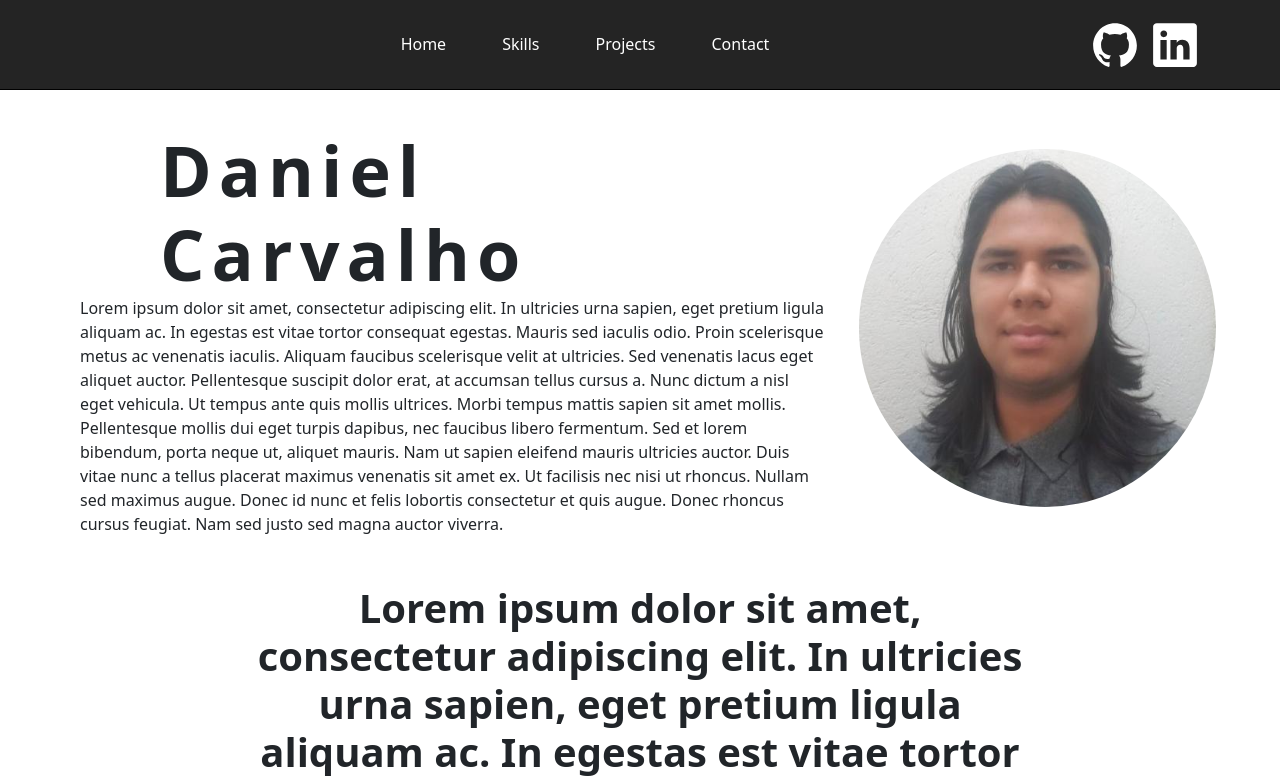
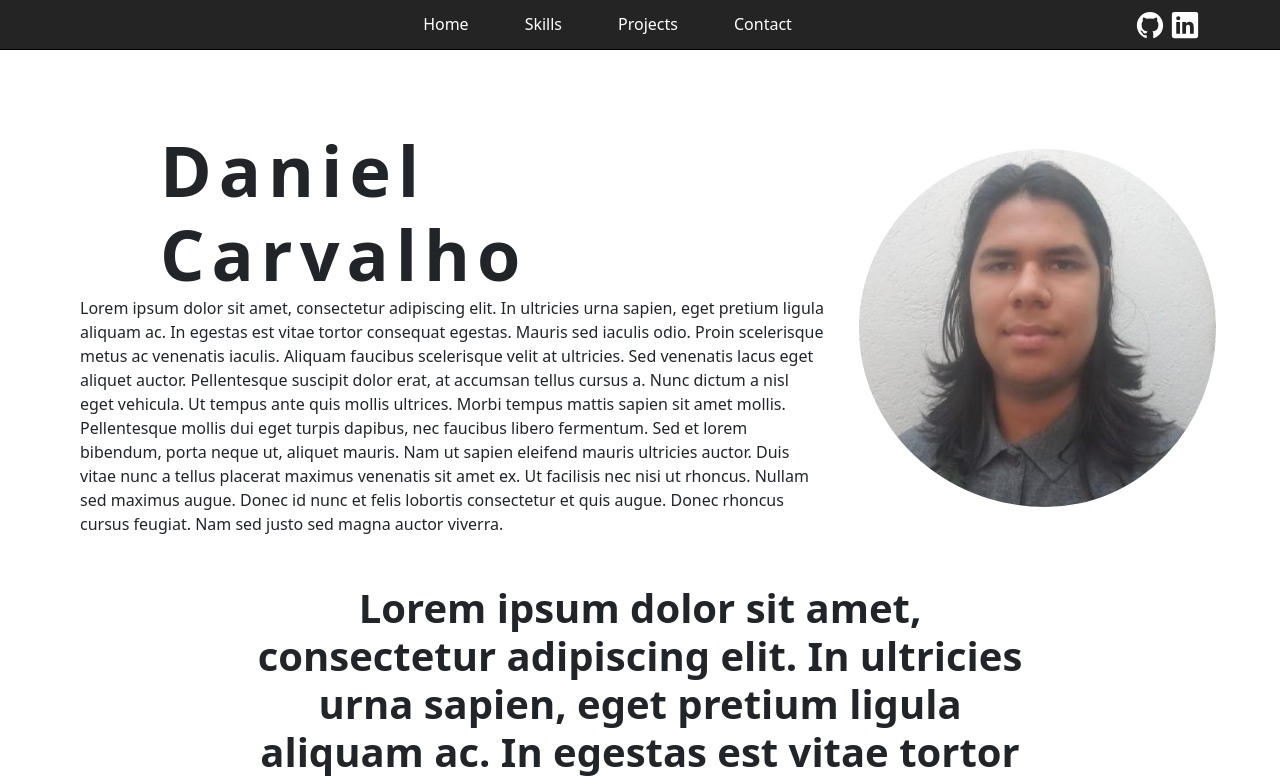
Before and after one commit to Danielhfc/Danielhfc.github.io, a React (Vite) app: page / in a window 1280 px wide. Shown: the top 783 px of the page. Built offline with nearby package versions, Linux system fonts and the light colour scheme.

Commit message:
Ajuste na altura do header

```diff
--- a/src/Components/Header.tsx
+++ b/src/Components/Header.tsx
@@ -28,7 +28,7 @@ function Header() {
 
 
 
-        <div className='flex items-center fixed w-full justify-between border-b-[1px] border-black bg-[#242424] h-[90px]'>
+        <div className='flex items-center fixed w-full justify-between border-b-[1px] border-black bg-[#242424] h-[50px]'>
 
 
             <div className='hidden md:flex gap-14 m-auto pl-20'>
@@ -39,7 +39,7 @@ function Header() {
                 )}
             </div>
 
-            <div className="w-[110px] flex justify-between  items-center text-[50px] mr-20">
+            <div className="w-[65px] flex justify-between  items-center text-[30px] mr-20">
             <span className="cursor-pointer pulse ">
                     <IoLogoGithub color="white"/>
                 </span>
```
